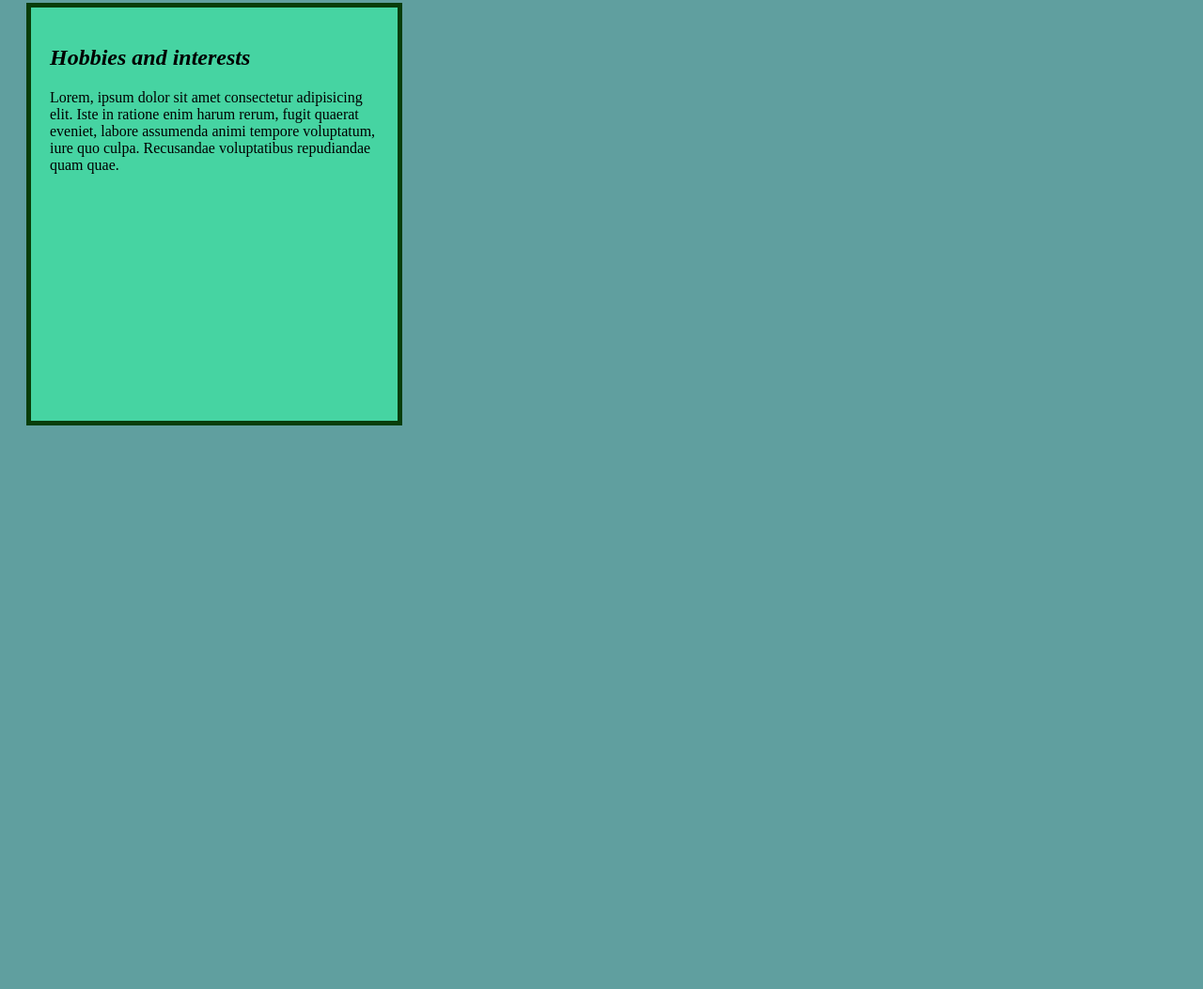
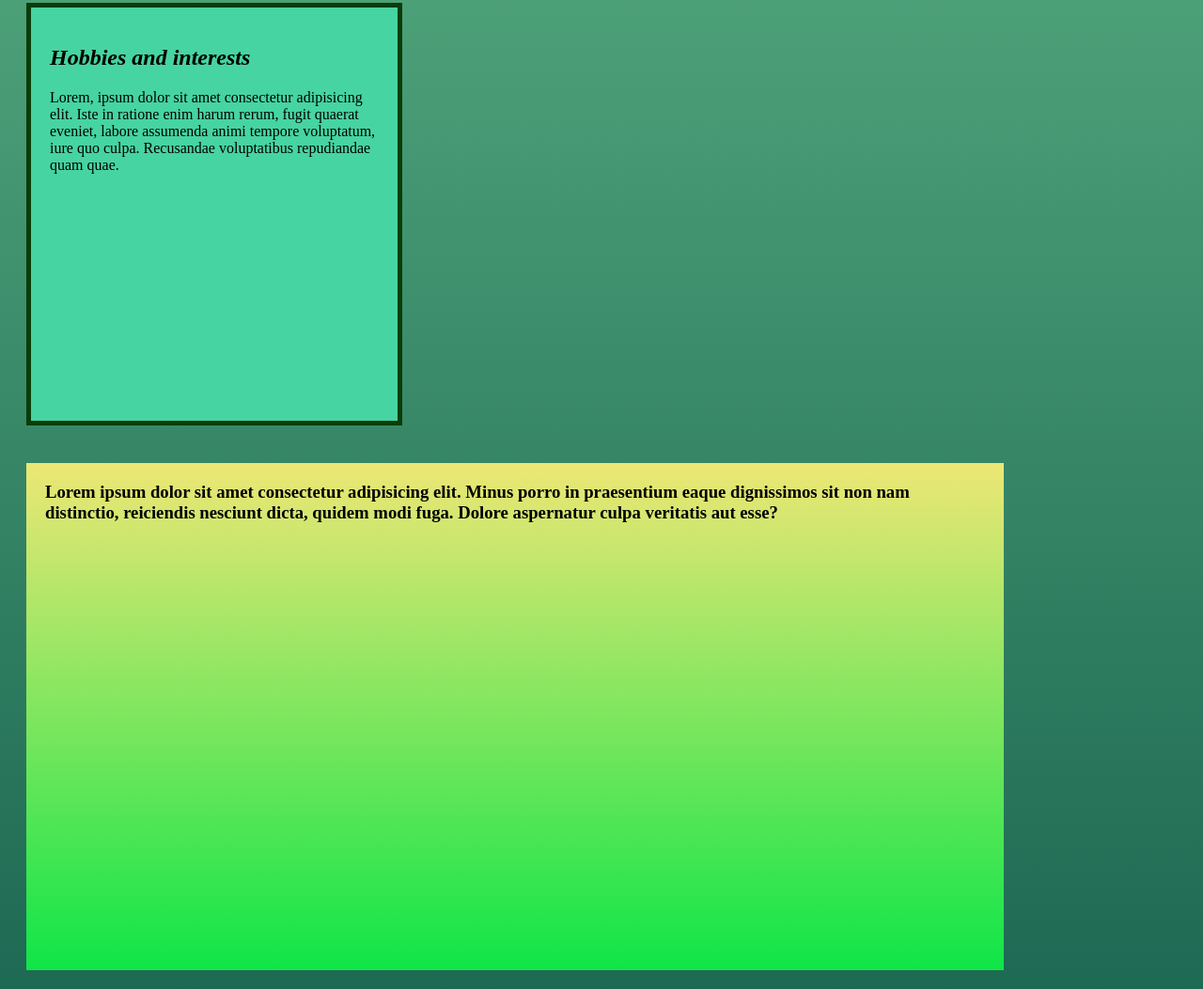
Before and after one commit to jmcmahon01/Portfolio, a plain HTML site: page index.html in a window 1280 px wide. Shown: the part 1514-2567 px from the top of the page at 94% size. Before the commit the page ends 1987 px from the top, so only its background shows below. Drawn offline with Linux system fonts and the light colour scheme.

Commit message:
change background color to a gradient and create a new box of text with a different gradient

```diff
--- a/css/styles.css
+++ b/css/styles.css
@@ -1,5 +1,5 @@
 body {
-  background-color: rgb(96, 159, 159);
+  background-image: linear-gradient(rgb(142, 239, 173), rgb(30, 105, 83))
 }
 
 .h1 {
@@ -49,3 +49,16 @@ body {
   background-color: rgb(70, 212, 162);
   margin-right: 20px;
 }
+
+
+
+.new {
+  width: 1000px;
+  height: 500px;
+  float: left;
+  border: 5px;
+  padding: 20px;
+  margin: 20px;
+  background-image: linear-gradient(rgb(237, 231, 117), rgb(15, 229, 72));
+
+}
--- a/index.html
+++ b/index.html
@@ -77,6 +77,9 @@
       eveniet, labore assumenda animi tempore voluptatum, iure quo culpa. Recusandae voluptatibus repudiandae quam quae.
     </p>
   </div>
+  <h3 class="new"> Lorem ipsum dolor sit amet consectetur adipisicing elit. Minus porro in praesentium eaque dignissimos
+    sit non nam distinctio, reiciendis nesciunt dicta, quidem modi fuga. Dolore aspernatur culpa veritatis aut esse?
+  </h3>
 
 
 
```
Also changed, not shown: My-Dog-Emmy-Lou.html (+3 -0 lines).
